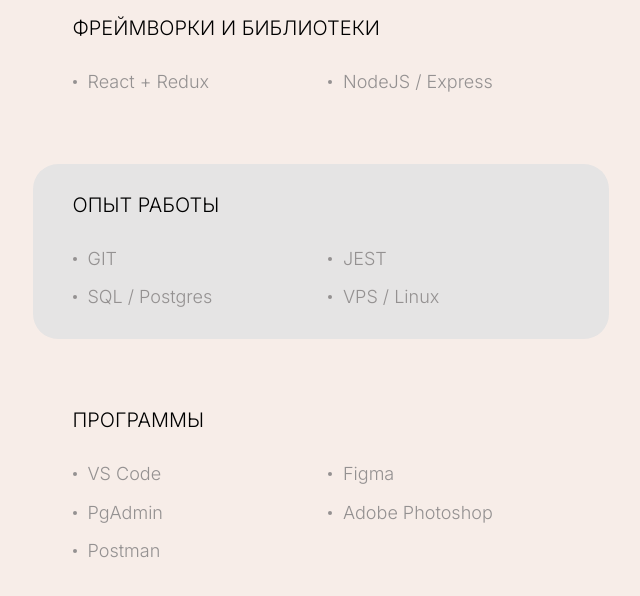
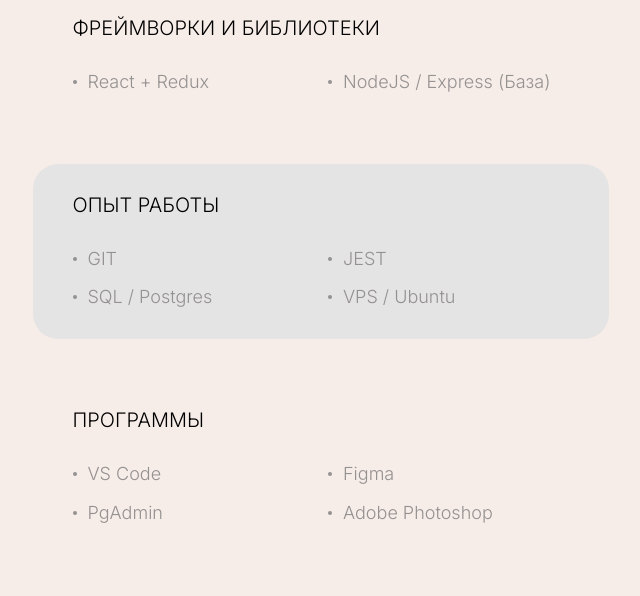
Before and after one commit to zaharkud/personal-portfolio, a React (Create React App) app: page / in a window 1280 px wide. Shown: the part 1997-2593 px from the top of the page, without its empty margins (574-1214 px from the left). Built offline with nearby package versions, Linux system fonts and the light colour scheme.

Commit message:
Chamged skills info

```diff
--- a/src/pages/main/skills/Skills.tsx
+++ b/src/pages/main/skills/Skills.tsx
@@ -15,7 +15,7 @@ export default function Skills() {
         <h3 className={styles.title}>Фреймворки и библиотеки</h3>
         <ul className={styles.list}>
           <li>React + Redux</li>
-          <li>NodeJS / Express</li>
+          <li>NodeJS / Express (База)</li>
         </ul>
       </article>
       <article className={styles.category}>
@@ -24,7 +24,7 @@ export default function Skills() {
           <li>GIT</li>
           <li>JEST</li>
           <li>SQL / Postgres</li>
-          <li>VPS / Linux</li>
+          <li>VPS / Ubuntu</li>
         </ul>
       </article>
       <article className={styles.category}>
@@ -34,7 +34,6 @@ export default function Skills() {
           <li>Figma</li>
           <li>PgAdmin</li>
           <li>Adobe Photoshop</li>
-          <li>Postman</li>
         </ul>
       </article>
     </section>
```
